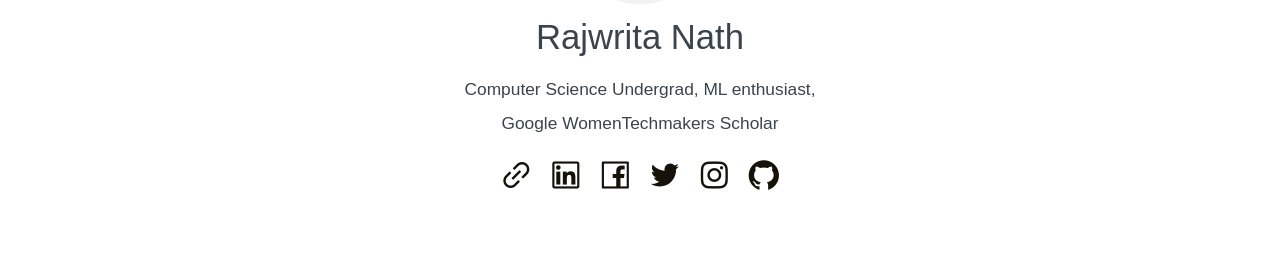
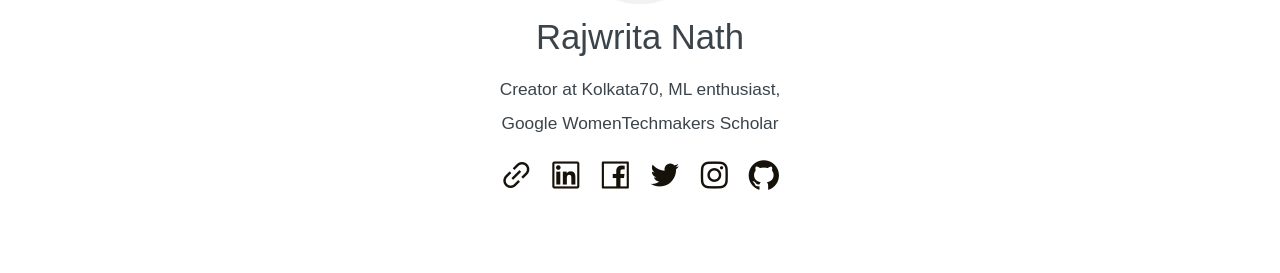
Before and after one commit to Rajwrita/rajwrita.github.io, a Jekyll site: the page built from index.md, in a window 1280 px wide. Shown: the part 384-657 px from the top of the page. Built offline with Jekyll 4.4.1, drawn with Linux system fonts in a browser that asks for light colours.

Commit message:
Update home.html

```diff
--- a/_layouts/home.html
+++ b/_layouts/home.html
@@ -8,7 +8,7 @@ layout: default
             <div class="avatar"><a href="{{site.url}}/posts"><img src="{{site.url}}/assets/Rajwrita.jpg"></a></div>
             <div class="nickname">Rajwrita Nath</div>
             <div class="description">
-                <p>Computer Science Undergrad, ML enthusiast,<br>Google WomenTechmakers Scholar</p>
+                <p>Creator at Kolkata70, ML enthusiast,<br>Google WomenTechmakers Scholar</p>
             </div>
             <div class="links">
                 <a class="link-item" title="Link"
```
